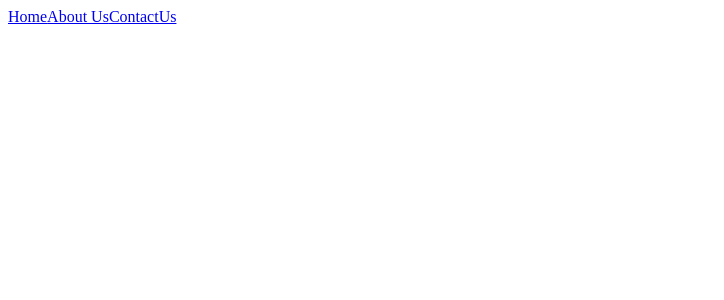
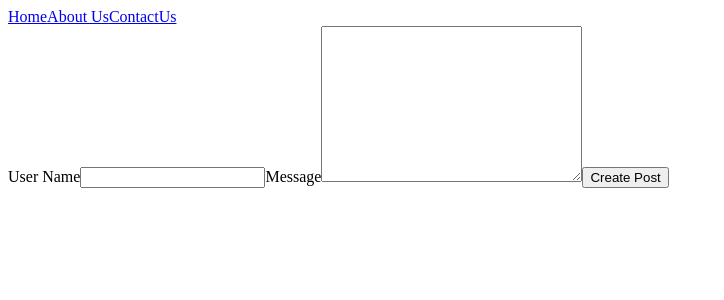
Before and after one commit to varNum462/SocFeedProj, a React (Create React App) app: page / in a window 1280 px wide. Shown: the top 300 px of the page, without its empty margins (0-724 px from the left). Built offline with nearby package versions, Linux system fonts and the light colour scheme.

Commit message:
Added component folders and files, created CreatePost form with preventDefault function

```diff
--- a/src/App.js
+++ b/src/App.jsx
@@ -1,4 +1,5 @@
 import React, { useState } from 'react';
+import CreatePost from './Components/CreatePost/CreatePost';
 import NavBar from './Components/Nav/NavBar';
 
 
@@ -8,7 +9,8 @@ function App() {
 
   return (
     <div>
-      <NavBar navProps={navButtons}/>
+      <NavBar navProps={navButtons} />
+      <CreatePost />
     </div>
   );
 }
--- /dev/null
+++ b/src/Components/CreatePost/CreatePost.jsx
@@ -0,0 +1,28 @@
+import { useState } from "react";
+
+const CreatePost = (props) => {
+
+    const [userName,setUserName] = useState('');
+    const [newMessage,setNewMessage] = useState('');
+
+    function handleSubmit(event){
+        event.preventDefault();
+        let newPost = {
+            userName,
+            newMessage
+        }
+        console.log(newPost);
+    }
+
+    return (
+        <form onSubmit={handleSubmit}>
+            <label>User Name</label>
+            <input type="text" value={userName} onChange={(event) => setUserName(event.target.value)} />
+            <label>Message</label>
+            <textarea cols="30" rows="10" onChange={(event) => setNewMessage(event.target.value)} >{newMessage}</textarea>
+            <input type="submit" value="Create Post" />
+        </form>
+     );
+}
+
+export default CreatePost;
```
Also changed, not shown: src/Components/DisplayPost/DisplayPost.jsx (added), src/Components/Post/Post.jsx (added).
